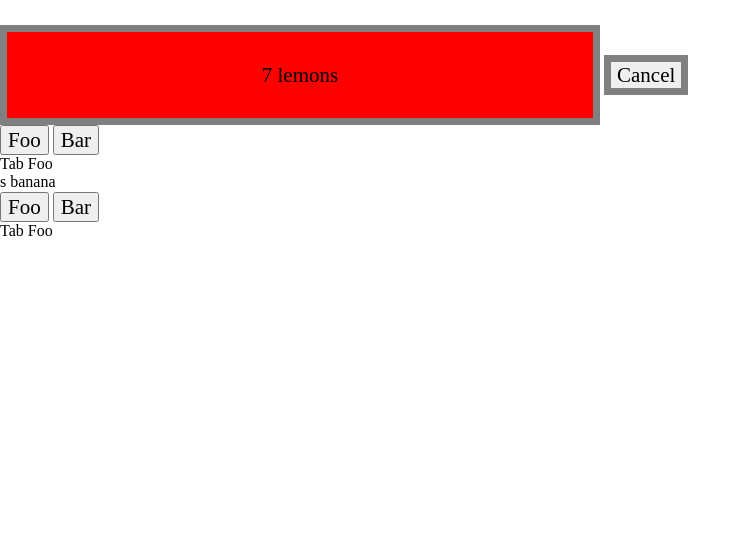
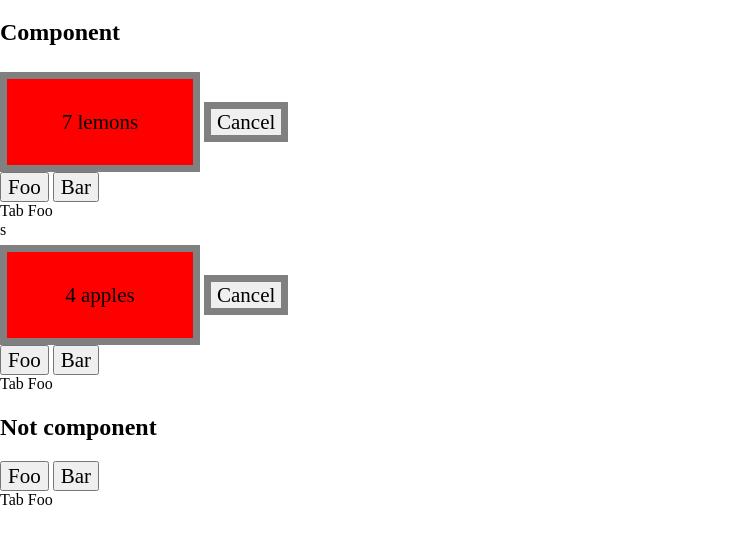
Before and after one commit to CTNicholas/modjool, a website: page src/index.html in a window 1280 px wide. Shown: the part 61-604 px from the top of the page, without its empty margins (0-751 px from the left). Drawn offline with nearby package versions, Linux system fonts and the light colour scheme.

Commit message:
duplication issue

```diff
--- a/src/components/custom-element.js
+++ b/src/components/custom-element.js
@@ -2,7 +2,11 @@
 Modjool({
   options: {
     name: 'custom-el',
-    reactiveAttributes: ['WIDTH', 'AMOUNT']
+    attributes: ['WIDTH', 'AMOUNT']
+  },
+
+  loaded () {
+    alert('hi')
   },
 
   html: ({ FRUIT, AMOUNT }) => `
--- a/src/index.html
+++ b/src/index.html
@@ -15,9 +15,11 @@
   </head>
   <body>
     <h1>Simple web components</h1>
-    <custom-el WIDTH="600px" amount="7" fruit="lemon"><span slot="cool">s</span></custom-el>
-    <my-paragraph test="">banana</my-paragraph>
-
+    <h2>Component</h2>
+    <custom-el width="600px" amount="7" fruit="lemon"><span slot="cool">s</span></custom-el>
+    <custom-el width="200px" amount="4" fruit="apple"></custom-el>
+    <mj-dropdown options="apple,banana,cherry,date"></mj-dropdown>
+    <h2>Not component</h2>
     <div x-data="{ tab: 'foo' }">
       <button :class="{ 'active': tab === 'foo' }" @click="tab = 'foo'">Foo</button>
       <button :class="{ 'active': tab === 'bar' }" @click="tab = 'bar'">Bar</button>
--- a/src/modjool.js
+++ b/src/modjool.js
@@ -1,11 +1,11 @@
 const defaultOptions = {
   name: 'no-name',
   inherit: true,
-  reactiveAttributes: []
+  attributes: []
 }
 
 /* global customElements, HTMLElement */
-function newModjoolElement ({ options, html, css }) {
+function newModjoolElement ({ options, html, css, loaded }) {
   class ModjoolElement extends HTMLElement {
     constructor () {
       super()
@@ -20,16 +20,18 @@ function newModjoolElement ({ options, html, css }) {
       this.getAttributes()
       this.getBody().appendChild(document.createElement('style'))
       this.updateAll()
+      console.log(this)
+      loaded()
     }
 
     static get observedAttributes () {
-      return options.reactiveAttributes.map(attr => attr.toLowerCase())
+      return options.attributes.map(attr => attr.toLowerCase())
     }
 
     getAttributes () {
-      for (let i = 0; i < this.getBody().attributes.length; i++) {
-        const prop = this.getBody().attributes[i].nodeName.toUpperCase()
-        const val = this.getBody().attributes[i].nodeValue
+      for (let i = 0; i < this.attributes.length; i++) {
+        const prop = this.attributes[i].nodeName.toUpperCase()
+        const val = this.attributes[i].nodeValue
         this.mj_attr[prop] = val
       }
       console.log(this.mj_attr)
```
